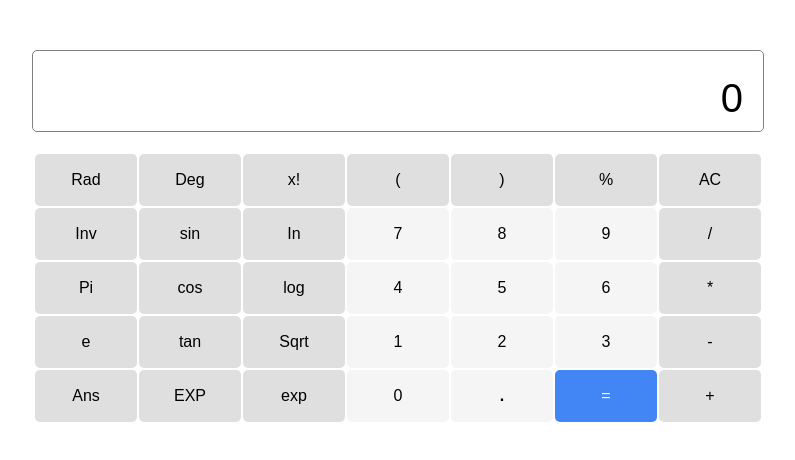
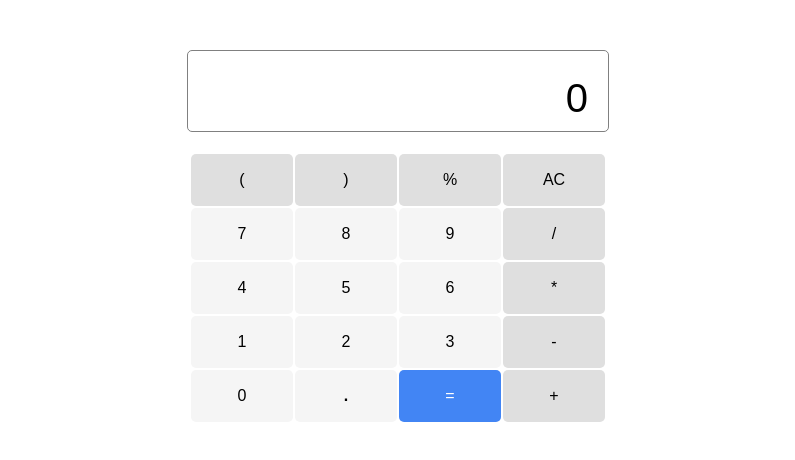
Before and after one commit to Colin-Pace/Calculator, a React (Create React App) app: page / in a window 1280 px wide. Shown: the top 460 px of the page, without its empty margins (242-1037 px from the left). Built offline with nearby package versions, Linux system fonts and the light colour scheme.

Commit message:
removed buttons

```diff
--- a/src/App.js
+++ b/src/App.js
@@ -21,16 +21,20 @@ function App() {
         setDisplay('0.');
       } else {
         setDisplay(value);
+        setAllClear(false);
       }
     } else if (value === 'AC') {
       setDisplay('0');
       setExpression('')
     } else if (value === 'CE') {
       let result = display.toString();
-      if (result === '0') {
-        return;
-      } else if (result[result.length - 1] === ' ') {
-        result = result.substring(0, result.length - 2);
+      if (result[result.length - 1] === ' ') {
+        if (result.length === 2) {
+          setDisplay('0');
+        } else {
+          result = result.substring(0, result.length - 2);
+          setDisplay(result);
+        }
       } else {
         if (result.length === 1) {
           setDisplay('0');
--- a/src/DisplayBar.css
+++ b/src/DisplayBar.css
@@ -2,7 +2,7 @@
   border: 1px solid gray;
   border-radius: 5px;
   height: 80px;
-  width: 730px;
+  width: 420px;
   margin: auto;
   margin-top: 50px;
 }
--- a/src/Keypad.js
+++ b/src/Keypad.js
@@ -11,9 +11,9 @@ function Keypad(props) {
       <table>
         <tbody>
           <tr>
-            <th className = 'operation'>Rad</th>
+            {/* <th className = 'operation'>Rad</th>
             <th className = 'operation'>Deg</th>
-            <th className = 'operation'>x!</th>
+            <th className = 'operation'>x!</th> */}
             <th onClick = {e => handleOnClick(e)} abbr = '(' className = 'operation'>(</th>
             <th onClick = {e => handleOnClick(e)} abbr = ')' className = 'operation'>)</th>
             <th onClick = {e => handleOnClick(e)} abbr = '%' className = 'operation'>%</th>
@@ -25,9 +25,9 @@ function Keypad(props) {
           </tr>
 
           <tr>
-            <th className = 'operation'>Inv</th>
+            {/* <th className = 'operation'>Inv</th>
             <th className = 'operation'>sin</th>
-            <th className = 'operation'>In</th>
+            <th className = 'operation'>In</th> */}
             <th onClick = {e => handleOnClick(e)} abbr = '7' className = 'integer'>7</th>
             <th onClick = {e => handleOnClick(e)} abbr = '8' className = 'integer'>8</th>
             <th onClick = {e => handleOnClick(e)} abbr = '9' className = 'integer'>9</th>
@@ -35,9 +35,9 @@ function Keypad(props) {
           </tr>
 
           <tr>
-            <th className = 'operation'>Pi</th>
+            {/* <th className = 'operation'>Pi</th>
             <th className = 'operation'>cos</th>
-            <th className = 'operation'>log</th>
+            <th className = 'operation'>log</th> */}
             <th onClick = {e => handleOnClick(e)} abbr = '4' className = 'integer'>4</th>
             <th onClick = {e => handleOnClick(e)} abbr = '5' className = 'integer'>5</th>
             <th onClick = {e => handleOnClick(e)} abbr = '6' className = 'integer'>6</th>
@@ -45,9 +45,9 @@ function Keypad(props) {
           </tr>
 
           <tr>
-            <th className = 'operation'>e</th>
+            {/* <th className = 'operation'>e</th>
             <th className = 'operation'>tan</th>
-            <th className = 'operation'>Sqrt</th>
+            <th className = 'operation'>Sqrt</th> */}
             <th onClick = {e => handleOnClick(e)} abbr = '1' className = 'integer'>1</th>
             <th onClick = {e => handleOnClick(e)} abbr = '2' className = 'integer'>2</th>
             <th onClick = {e => handleOnClick(e)} abbr = '3' className = 'integer'>3</th>
@@ -55,9 +55,9 @@ function Keypad(props) {
           </tr>
 
           <tr>
-            <th className = 'operation'>Ans</th>
+            {/* <th className = 'operation'>Ans</th>
             <th className = 'operation'>EXP</th>
-            <th className = 'operation'>exp</th>
+            <th className = 'operation'>exp</th> */}
             <th onClick = {e => handleOnClick(e)} abbr = '0' className = 'integer'>0</th>
             <th
               onClick = {e => handleOnClick(e)}
```
Also changed, not shown: src/Notes.js (deleted, +0 -7 lines).
